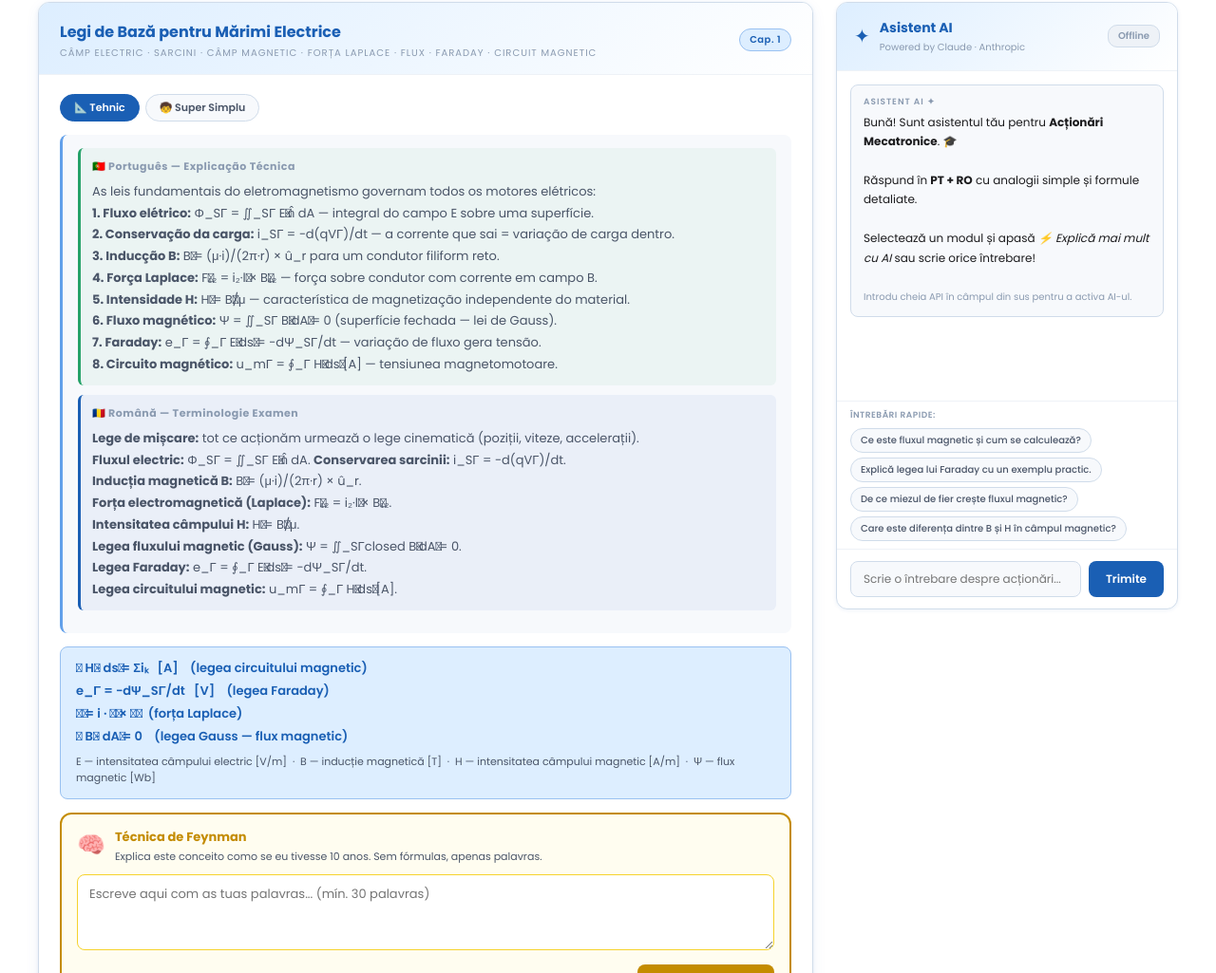
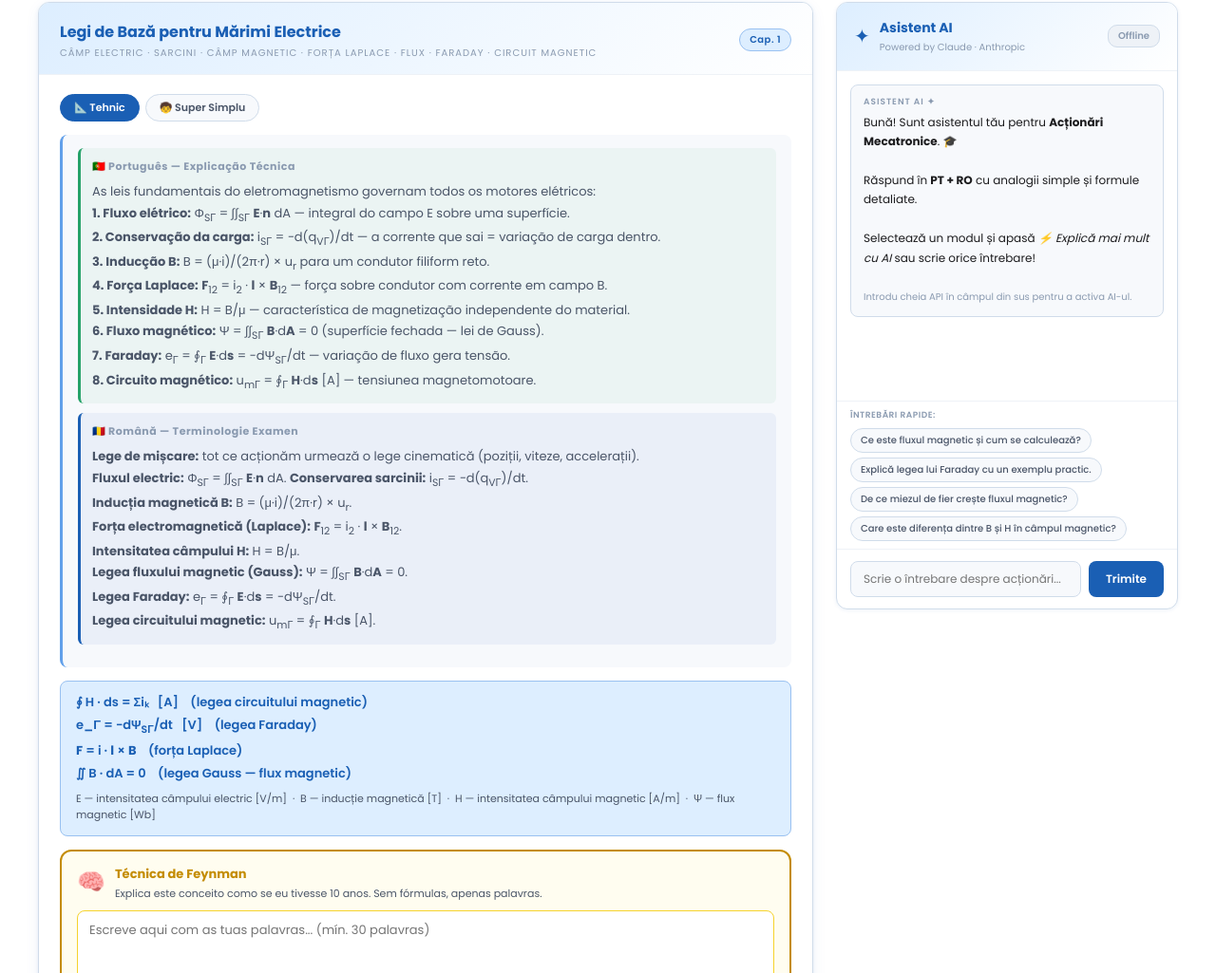
Before and after one commit to SirGious/actionari-mecatronice, a website: page index.html in a window 1280 px wide. Shown: the part 414-1439 px from the top of the page at 95% size. Drawn offline with Linux system fonts and the light colour scheme.

Commit message:
Fix broken Unicode vectors (⃗), subscripts and Romanian flag emoji in mod-legi

```diff
--- a/index.html
+++ b/index.html
@@ -87,39 +87,39 @@
             <div id="legi-tech" class="eblock show">
               <div class="lang-sec pt"><span class="lang-badge">🇵🇹 Português — Explicação Técnica</span>
                 As leis fundamentais do eletromagnetismo governam todos os motores elétricos:<br>
-                <strong>1. Fluxo elétrico:</strong> Φ_SΓ = ∬_SΓ E⃗·n̂ dA — integral do campo E sobre uma superfície.<br>
-                <strong>2. Conservação da carga:</strong> i_SΓ = −d(qVΓ)/dt — a corrente que sai = variação de carga dentro.<br>
-                <strong>3. Inducção B:</strong> B⃗ = (μ·i)/(2π·r) × û_r para um condutor filiform reto.<br>
-                <strong>4. Força Laplace:</strong> F⃗₁₂ = i₂·l⃗ × B⃗₁₂ — força sobre condutor com corrente em campo B.<br>
-                <strong>5. Intensidade H:</strong> H⃗ = B⃗/μ — característica de magnetização independente do material.<br>
-                <strong>6. Fluxo magnético:</strong> Ψ = ∬_SΓ B⃗·dA⃗ = 0 (superfície fechada — lei de Gauss).<br>
-                <strong>7. Faraday:</strong> e_Γ = ∮_Γ E⃗·ds⃗ = −dΨ_SΓ/dt — variação de fluxo gera tensão.<br>
-                <strong>8. Circuito magnético:</strong> u_mΓ = ∮_Γ H⃗·ds⃗ [A] — tensiunea magnetomotoare.
+                <strong>1. Fluxo elétrico:</strong> Φ<sub>SΓ</sub> = ∫∫<sub>SΓ</sub> <b>E</b>·<b>n</b> dA — integral do campo E sobre uma superfície.<br>
+                <strong>2. Conservação da carga:</strong> i<sub>SΓ</sub> = −d(q<sub>VΓ</sub>)/dt — a corrente que sai = variação de carga dentro.<br>
+                <strong>3. Inducção B:</strong> B = (μ·i)/(2π·r) × u<sub>r</sub> para um condutor filiform reto.<br>
+                <strong>4. Força Laplace:</strong> <b>F</b><sub>12</sub> = i<sub>2</sub> · <b>l</b> × <b>B</b><sub>12</sub> — força sobre condutor com corrente em campo B.<br>
+                <strong>5. Intensidade H:</strong> H = B/μ — característica de magnetização independente do material.<br>
+                <strong>6. Fluxo magnético:</strong> Ψ = ∫∫<sub>SΓ</sub> <b>B</b>·d<b>A</b> = 0 (superfície fechada — lei de Gauss).<br>
+                <strong>7. Faraday:</strong> e<sub>Γ</sub> = ∮<sub>Γ</sub> <b>E</b>·d<b>s</b> = −dΨ<sub>SΓ</sub>/dt — variação de fluxo gera tensão.<br>
+                <strong>8. Circuito magnético:</strong> u<sub>mΓ</sub> = ∮<sub>Γ</sub> <b>H</b>·d<b>s</b> [A] — tensiunea magnetomotoare.
               </div>
               <div class="lang-sec ro"><span class="lang-badge">🇷🇴 Română — Terminologie Examen</span>
                 <strong>Lege de mișcare:</strong> tot ce acționăm urmează o lege cinematică (poziții, viteze, accelerații).<br>
-                <strong>Fluxul electric:</strong> Φ_SΓ = ∬_SΓ E⃗·n̂ dA. <strong>Conservarea sarcinii:</strong> i_SΓ = −d(qVΓ)/dt.<br>
-                <strong>Inducția magnetică B:</strong> B⃗ = (μ·i)/(2π·r) × û_r.<br>
-                <strong>Forța electromagnetică (Laplace):</strong> F⃗₁₂ = i₂·l⃗ × B⃗₁₂.<br>
-                <strong>Intensitatea câmpului H:</strong> H⃗ = B⃗/μ.<br>
-                <strong>Legea fluxului magnetic (Gauss):</strong> Ψ = ∬_SΓclosed B⃗·dA⃗ = 0.<br>
-                <strong>Legea Faraday:</strong> e_Γ = ∮_Γ E⃗·ds⃗ = −dΨ_SΓ/dt.<br>
-                <strong>Legea circuitului magnetic:</strong> u_mΓ = ∮_Γ H⃗·ds⃗ [A].
+                <strong>Fluxul electric:</strong> Φ<sub>SΓ</sub> = ∫∫<sub>SΓ</sub> <b>E</b>·<b>n</b> dA. <strong>Conservarea sarcinii:</strong> i<sub>SΓ</sub> = −d(q<sub>VΓ</sub>)/dt.<br>
+                <strong>Inducția magnetică B:</strong> B = (μ·i)/(2π·r) × u<sub>r</sub>.<br>
+                <strong>Forța electromagnetică (Laplace):</strong> <b>F</b><sub>12</sub> = i<sub>2</sub> · <b>l</b> × <b>B</b><sub>12</sub>.<br>
+                <strong>Intensitatea câmpului H:</strong> H = B/μ.<br>
+                <strong>Legea fluxului magnetic (Gauss):</strong> Ψ = ∫∫<sub>SΓ</sub> <b>B</b>·d<b>A</b> = 0.<br>
+                <strong>Legea Faraday:</strong> e<sub>Γ</sub> = ∮<sub>Γ</sub> <b>E</b>·d<b>s</b> = −dΨ<sub>SΓ</sub>/dt.<br>
+                <strong>Legea circuitului magnetic:</strong> u<sub>mΓ</sub> = ∮<sub>Γ</sub> <b>H</b>·d<b>s</b> [A].
               </div>
             </div>
             <div id="legi-kid" class="eblock kid">
               <div class="lang-sec pt"><span class="lang-badge">🇵🇹 Português — Analogia Simples</span>
                 ⚡ Imagina a eletricidade como água numa canalização. O campo E é a pressão. A corrente é o caudal. O campo magnético B é como um "tornado" invisível à volta do fio com corrente — quanto mais corrente, mais forte o tornado. A lei de Faraday é como um alternador de bicicleta: pedala (muda o fluxo) → acende a luz (tensão induzida).
               </div>
-              <div class="lang-sec ro"><span class="lang-badge">🇷🗴 Română — Analogie Simplă</span>
+              <div class="lang-sec ro"><span class="lang-badge">🇷🇴 Română — Analogie Simplă</span>
                 ⚡ Curentul electric = apa dintr-un robinet. Câmpul B = un vârtej invizibil în jurul firului. Legea Faraday = dinamul de bicicletă: pedalezi (schimbi fluxul) → se aprinde lumina (tensiune indusă). Circuitul magnetic = circuitul electric dar pentru linii de câmp magnetic.
               </div>
             </div>
             <div class="formula-box">
-              <span>&#x222E; H⃗ · ds⃗ = Σiₖ &nbsp; [A] &nbsp;&nbsp; (legea circuitului magnetic)</span>
-              <span>e_Γ = −dΨ_SΓ/dt &nbsp; [V] &nbsp;&nbsp; (legea Faraday)</span>
-              <span>F⃗ = i · l⃗ × B⃗ &nbsp;&nbsp; (forța Laplace)</span>
-              <span>&#x222C; B⃗ · dA⃗ = 0 &nbsp;&nbsp; (legea Gauss — flux magnetic)</span>
+              <span>&#x222E; H · ds = Σiₖ &nbsp; [A] &nbsp;&nbsp; (legea circuitului magnetic)</span>
+              <span>e_Γ = −dΨ<sub>SΓ</sub>/dt &nbsp; [V] &nbsp;&nbsp; (legea Faraday)</span>
+              <span><b>F</b> = i · <b>l</b> × <b>B</b> &nbsp;&nbsp; (forța Laplace)</span>
+              <span>&#x222C; B · dA = 0 &nbsp;&nbsp; (legea Gauss — flux magnetic)</span>
               <span class="formula-meaning">E — intensitatea câmpului electric [V/m] &nbsp;·&nbsp; B — inducție magnetică [T] &nbsp;·&nbsp; H — intensitatea câmpului magnetic [A/m] &nbsp;·&nbsp; Ψ — flux magnetic [Wb]</span>
             </div>
 
@@ -170,7 +170,7 @@
               </div>
               <div class="lang-sec ro"><span class="lang-badge">🇷🇴 Română — Terminologie Examen</span>
                 <strong>Inducția magnetică B [T]:</strong> B = (μ·i)/(2π·r) pentru conductor rectiliniu.<br>
-                <strong>Intensitatea câmpului H [A/m]:</strong> H = B/μ. Legea Ampère: ∮H·ds = ΣI.<br>
+                <strong>Intensitatea câmpului H [A/m]:</strong> H = B/μ. Legea Ampère: ∮ <b>H</b>·d<b>s</b> = ΣI.<br>
                 <strong>Permeabilitate:</strong> μ = μ₀·μᵣ; μ₀ = 4π×10⁻⁷ H/m; μᵣ(fier) ≈ 1000–10000.<br>
                 <strong>Energia magnetică:</strong> Wₘ = L·I²/2 [J].<br>
                 <strong>Teorema forțelor generalizate:</strong> Xⱼ = (∂Wₘ/∂xⱼ)|ψ=ct.
@@ -188,7 +188,7 @@
               <span>B = μ₀ · μᵣ · H &nbsp; [T] &nbsp;&nbsp;&nbsp; H = B/μ &nbsp; [A/m]</span>
               <span>Wₘ = L · I² / 2 = Φ² / (2L) &nbsp; [J]</span>
               <span>Xⱼ = (∂Wₘ/∂xⱼ)|<sub>ψ=ct</sub> &nbsp; (teorema forțelor generalizate)</span>
-              <span class="formula-meaning">μ₀ = 4π×10⁻⁷ H/m &nbsp;·&nbsp; μᵣ(fier) ≈ 1000–10000 &nbsp;·&nbsp; L — inductanță [H] &nbsp;·&nbsp; Φ = ∬B·dA — flux [Wb]</span>
+              <span class="formula-meaning">μ₀ = 4π×10⁻⁷ H/m &nbsp;·&nbsp; μᵣ(fier) ≈ 1000–10000 &nbsp;·&nbsp; L — inductanță [H] &nbsp;·&nbsp; Φ = ∫∫ <b>B</b>·d<b>A</b> — flux [Wb]</span>
             </div>
 
             <div class="feynman-box" id="feynman-camp">
@@ -309,10 +309,10 @@
 
             <div id="flux-tech" class="eblock show">
               <div class="lang-section pt"><span class="lang-badge">🇵🇹 Português</span>
-                O fluxo magnético Ψ mede quantas linhas de campo B atravessam uma superfície S. θ=0° → fluxo máximo; θ=90° → fluxo zero. A Lei de Gauss garante que as linhas são circuitos fechados (∮B·dA = 0). A lei de Faraday: qualquer variação de fluxo gera uma tensão <strong>e = −dΛ/dt</strong>.
+                O fluxo magnético Ψ mede quantas linhas de campo B atravessam uma superfície S. θ=0° → fluxo máximo; θ=90° → fluxo zero. A Lei de Gauss garante que as linhas são circuitos fechados (∮ <b>B</b>·d<b>A</b> = 0). A lei de Faraday: qualquer variação de fluxo gera uma tensão <strong>e = −dΛ/dt</strong>.
               </div>
               <div class="lang-section ro"><span class="lang-badge">🇷🇴 Română</span>
-                Fluxul magnetic <strong>Ψ = B · S · cos θ</strong> exprimă cantitatea de linii de câmp ce traversează S. Legea Gauss: ∮B·dA = 0 (linii închise). Variația fluxului înlănțuit Λ = N·Ψ induce: <strong>e = −dΛ/dt</strong> (legea Faraday). Baza funcționării tuturor mașinilor electrice.
+                Fluxul magnetic <strong>Ψ = B · S · cos θ</strong> exprimă cantitatea de linii de câmp ce traversează S. Legea Gauss: ∮ <b>B</b>·d<b>A</b> = 0 (linii închise). Variația fluxului înlănțuit Λ = N·Ψ induce: <strong>e = −dΛ/dt</strong> (legea Faraday). Baza funcționării tuturor mașinilor electrice.
               </div>
             </div>
             <div id="flux-kid" class="eblock kid">
```
